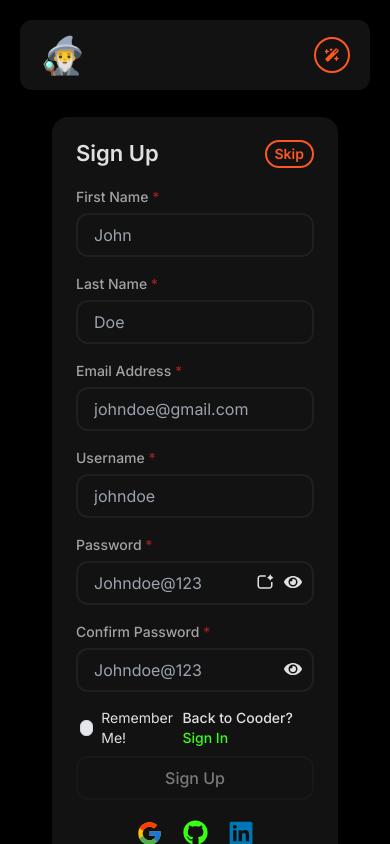
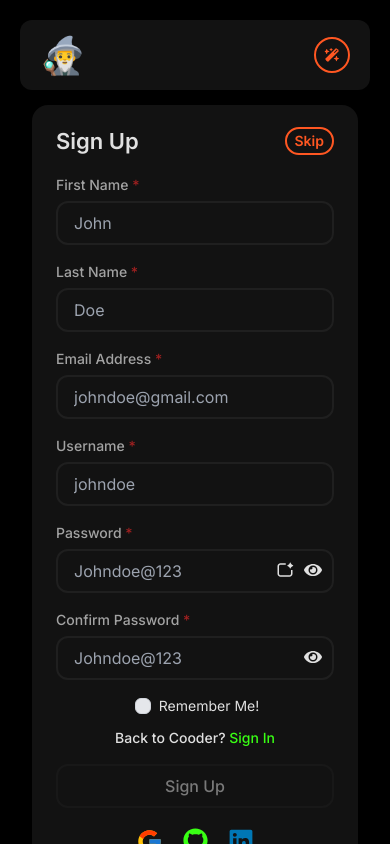
Before and after one commit to chuchrahimanshu/cooders.web.authentication, a React (Vite) app: page /sign-up in a window 390 px wide. Built offline with nearby package versions, Linux system fonts and the light colour scheme.

Commit message:
Adjust the Height of Parent

```diff
--- a/package.json
+++ b/package.json
@@ -14,7 +14,8 @@
     "react-dom": "^18.3.1",
     "react-hot-toast": "^2.4.1",
     "react-icons": "^5.2.1",
-    "react-router-dom": "^6.25.1"
+    "react-router-dom": "^6.25.1",
+    "tailwind-scrollbar": "^3.1.0"
   },
   "devDependencies": {
     "@types/react": "^18.3.3",
--- a/src/components/Header.tsx
+++ b/src/components/Header.tsx
@@ -4,7 +4,7 @@ import Logo from "./Logo";
 
 const Header: React.FC = () => {
   return (
-    <header className="h-[70px] p-5 bg-overlay-background rounded-xl flex items-center justify-between">
+    <header className="h-[70px] m-5 p-5 bg-overlay-background rounded-xl flex items-center justify-between">
       <Logo />
       <ThemeSwitcher />
     </header>
--- a/src/layouts/auth.layout.tsx
+++ b/src/layouts/auth.layout.tsx
@@ -4,9 +4,9 @@ import Header from "../components/Header";
 
 const Authentication: React.FC = () => {
   return (
-    <main className="h-screen overflow-x-hidden p-5 bg-base-background">
+    <main className="h-screen overflow-x-hidden bg-base-background scrollbar-none">
       <Header />
-      <section className="h-full w-full bg-base-background flex justify-center items-center">
+      <section className="h-[90%] md:h-[80%] w-full bg-base-background flex justify-center items-center">
         <Outlet />
       </section>
     </main>
--- a/src/pages/SignUp.tsx
+++ b/src/pages/SignUp.tsx
@@ -107,7 +107,7 @@ const SignUp: React.FC = () => {
         handleInputChange={handleInputChange}
         handleRandomPassword={handleRandomPassword}
       />
-      <section className="flex justify-between items-center">
+      <section className="flex flex-col gap-3 sm:gap-0 sm:flex-row justify-between items-center mb-2 md:mb-0">
         <CheckboxInput />
         <p className="text-base-text text-sm font-medium">
           Back to Cooder?{" "}
--- a/tailwind.config.js
+++ b/tailwind.config.js
@@ -1,4 +1,7 @@
 /** @type {import('tailwindcss').Config} */
+
+import scrollbar from "tailwind-scrollbar";
+
 export default {
   content: ["./index.html", "./src/**/*.{js,ts,jsx,tsx}"],
   theme: {
@@ -16,5 +19,8 @@ export default {
       },
     },
   },
-  plugins: [],
+  variants: {
+    scrollbar: ["rounded"],
+  },
+  plugins: [scrollbar({ nocompatible: true })],
 };
```
Also changed, not shown: 1 other file (tests, documents, lock files or other folders).
